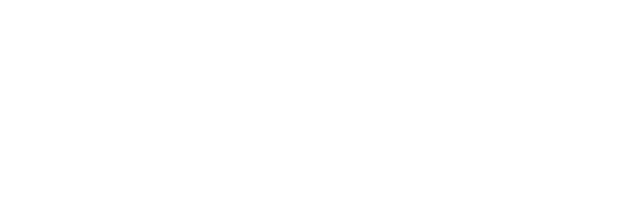
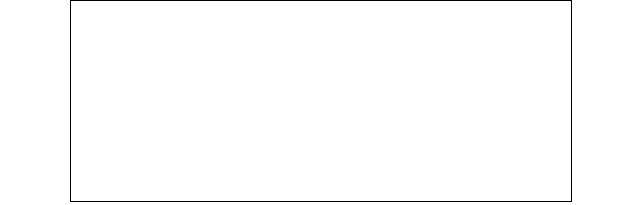
Before and after one commit to PancakeMcGee/Endless-Expanse, a plain HTML site: page index.html in a window 1280 px wide. Shown: the whole page, without its empty margins (319-959 px from the left). Drawn offline with Linux system fonts and the light colour scheme.

Commit message:
5/28/2022

```diff
--- a/index.html
+++ b/index.html
@@ -10,5 +10,6 @@
         <div id="game">
 
         </div>
+        <scrpt scr="script.js"></scrpt>
     </body>
 </html>
--- a/style.css
+++ b/style.css
@@ -3,7 +3,9 @@ html, body{
 }
 
 #game{
-    background: red;
-    height: 100%;
+    width: 500px;
+    height: 200px;
+    border: 1px solid black;
+    margin: auto;
 
 }
```
